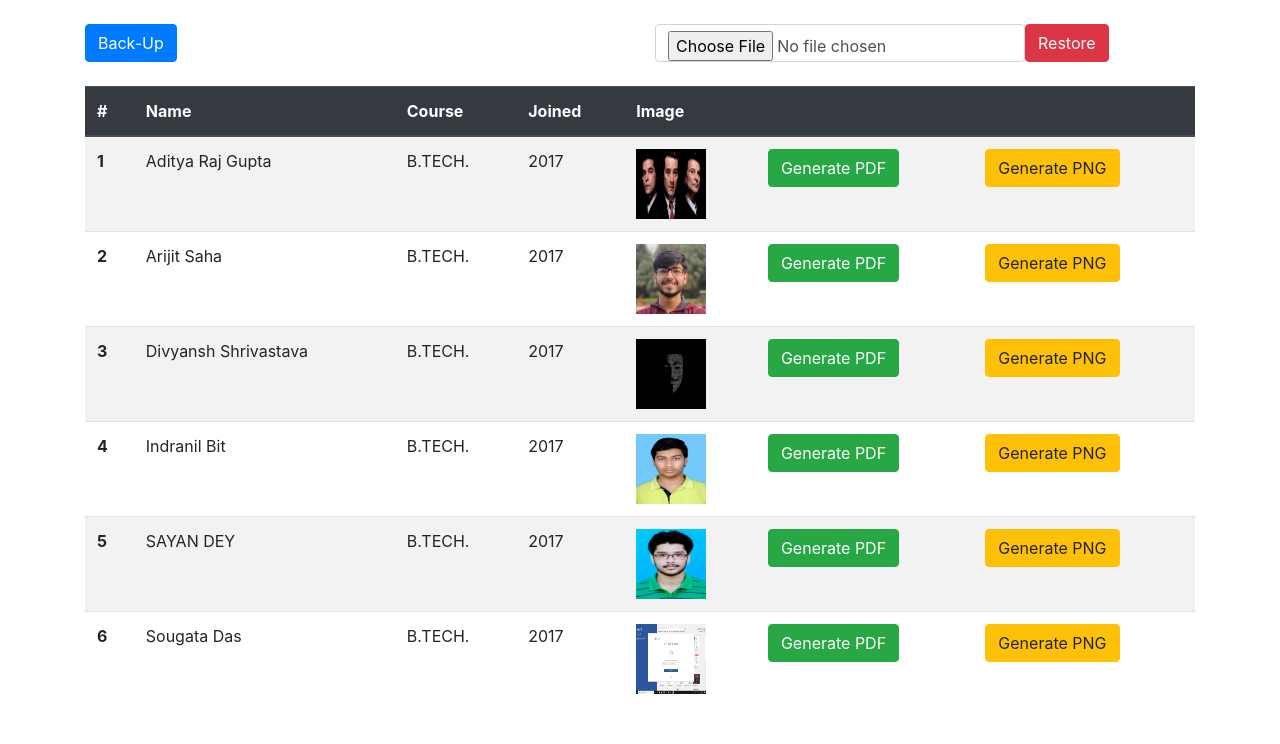
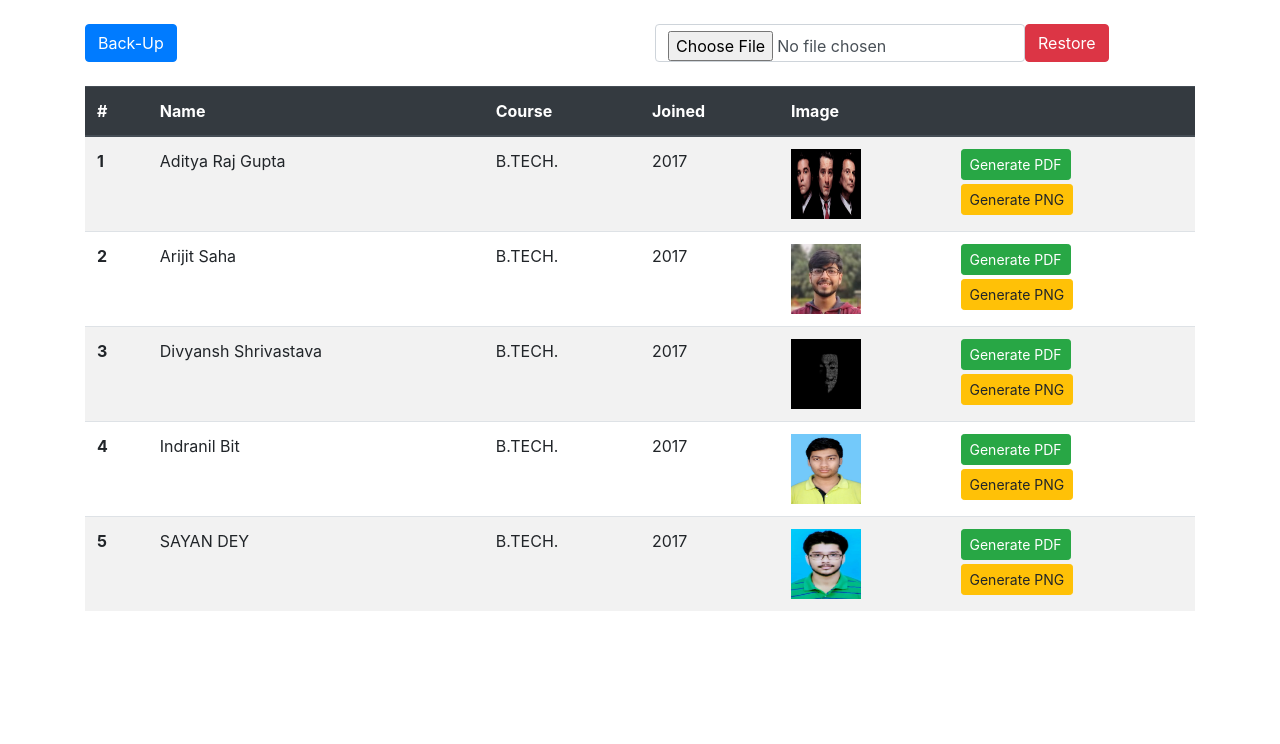
Before and after one commit to TheArijitSaha/Web-Tech-5thSem-Assignments, a PHP site: page /members.php in a window 1280 px wide. Shown: the part 56-800 px from the top of the page. Run offline with PHP 8.4, Linux system fonts and the light colour scheme; data comes from the database, SQL or seed files in the repository.

Commit message:
Added Wrap on buttons

```diff
--- a/ID_Generator/members.php
+++ b/ID_Generator/members.php
@@ -49,7 +49,6 @@
                         <th scope="col">Joined</th>
                         <th scope="col">Image</th>
                         <th scope="col"></th>
-                        <th scope="col"></th>
                     </tr>
                 </thead>
                 <tbody>
@@ -76,14 +75,12 @@
                                     <form action="confirm.php" method="POST" enctype="multipart/form-data">
                                         <input type="text" name="type" value="PDF" hidden>
                                         <input type="text" name="info" value="<?php echo $row["profile"]; ?>" hidden>
-                                        <input type="submit" class="btn btn-success" name="generatepdf" value="Generate PDF">
+                                        <input type="submit" class="btn btn-sm btn-success" name="generatepdf" value="Generate PDF">
                                     </form>
-                                </td>
-                                <td>
                                     <form action="confirm.php" method="POST" enctype="multipart/form-data">
                                         <input type="text" name="type" value="IMG" hidden>
                                         <input type="text" name="info" value="<?php echo $row["profile"]; ?>" hidden>
-                                        <input type="submit" class="btn btn-warning" name="generate" value="Generate PNG">
+                                        <input type="submit" class="btn btn-sm btn-warning my-1" name="generate" value="Generate PNG">
                                     </form>
                                 </td>
                             </tr>
--- a/ID_Generator/uploads/fname.sql
+++ b/ID_Generator/uploads/fname.sql
@@ -44,7 +44,7 @@ CREATE TABLE `AS_ARG_TABLE` (
 
 LOCK TABLES `AS_ARG_TABLE` WRITE;
 /*!40000 ALTER TABLE `AS_ARG_TABLE` DISABLE KEYS */;
-INSERT INTO `AS_ARG_TABLE` VALUES ('Aditya Raj Gupta','1999-05-07',2017,'B.TECH.','B+','Male','Shree Sai Niwas,Chotta Tengra, Near kali mandir, Behind SBI atm','c362978aa4f25b54a297375a019409b8698794eb','uploads/IMG_aditya_raj_gupta_1999-05-07.jpg','West Bengal','Paschim Medinipur'),('Arijit Saha','2000-01-08',2017,'B.TECH.','B+','Male','Flat 2G, Block 2, Sabitri Appartments, 27 K.B. Sarani, Mall Rd., Dum Dum, Kolkata, India - 700080','a0a15dd85a3c432fae167fbdf2fc0b1d2b23d108','uploads/IMG_arijit_saha_2000-01-08.jpg','West Bengal','North 24 Parganas'),('Divyansh Shrivastava','1999-01-16',2017,'B.TECH.','AB+','Male','Kuch Ek','b9a72812c02c60f5184e09d8ab167046fc15f29e','uploads/IMG_divyansh_shrivastava_1999-01-16.jpg','Rajasthan','Chittorgarh'),('Indranil Bit','1998-09-19',2017,'B.TECH.','B+','Male','Highstreet,R.N.Tagore Road','93ec71b22793a81569c94ca17e4d9c293d8e201f','uploads/IMG_indranil_bit_1998-09-19.jpg','West Bengal','Nadia'),('SAYAN DEY','1997-11-07',2017,'B.TECH.','B+','Male','FIRM SIDE ROAD 1ST LANE CHUCHURA R.S. HOOGHLY-712102','93224fbd9a495f5012905ef6996e5eb548fe8104','uploads/IMG_sayan_dey_1997-11-07.jpg','West Bengal','Hooghly'),('Sougata Das','1999-12-20',2017,'B.TECH.','O+','Male','IIEST Shibpur,Computer Lab','b9fcc3f806d569d8b400d55eacd075073b1ea19d','uploads/IMG_sougata_das_1999-12-20.png','West Bengal','Kolkata');
+INSERT INTO `AS_ARG_TABLE` VALUES ('Aditya Raj Gupta','1999-05-07',2017,'B.TECH.','B+','Male','Shree Sai Niwas,Chotta Tengra, Near kali mandir, Behind SBI atm','c362978aa4f25b54a297375a019409b8698794eb','uploads/IMG_aditya_raj_gupta_1999-05-07.jpg','West Bengal','Paschim Medinipur'),('Arijit Saha','2000-01-08',2017,'B.TECH.','B+','Male','Flat 2G, Block 2, Sabitri Appartments, 27 K.B. Sarani, Mall Rd., Dum Dum, Kolkata, India - 700080','a0a15dd85a3c432fae167fbdf2fc0b1d2b23d108','uploads/IMG_arijit_saha_2000-01-08.jpg','West Bengal','North 24 Parganas'),('Divyansh Shrivastava','1999-01-16',2017,'B.TECH.','AB+','Male','Kuch Ek','b9a72812c02c60f5184e09d8ab167046fc15f29e','uploads/IMG_divyansh_shrivastava_1999-01-16.jpg','Rajasthan','Chittorgarh'),('Indranil Bit','1998-09-19',2017,'B.TECH.','B+','Male','Highstreet,R.N.Tagore Road','93ec71b22793a81569c94ca17e4d9c293d8e201f','uploads/IMG_indranil_bit_1998-09-19.jpg','West Bengal','Nadia'),('SAYAN DEY','1997-11-07',2017,'B.TECH.','B+','Male','FIRM SIDE ROAD 1ST LANE CHUCHURA R.S. HOOGHLY-712102','93224fbd9a495f5012905ef6996e5eb548fe8104','uploads/IMG_sayan_dey_1997-11-07.jpg','West Bengal','Hooghly');
 /*!40000 ALTER TABLE `AS_ARG_TABLE` ENABLE KEYS */;
 UNLOCK TABLES;
 /*!40103 SET TIME_ZONE=@OLD_TIME_ZONE */;
@@ -57,4 +57,4 @@ UNLOCK TABLES;
 /*!40101 SET COLLATION_CONNECTION=@OLD_COLLATION_CONNECTION */;
 /*!40111 SET SQL_NOTES=@OLD_SQL_NOTES */;
 
--- Dump completed on 2019-08-20 17:09:00
+-- Dump completed on 2019-08-21 15:38:15
```
Also changed, not shown: ID_Generator/uploads/IMG_sougata_das_1999-12-20.png (deleted), 1 other file.
